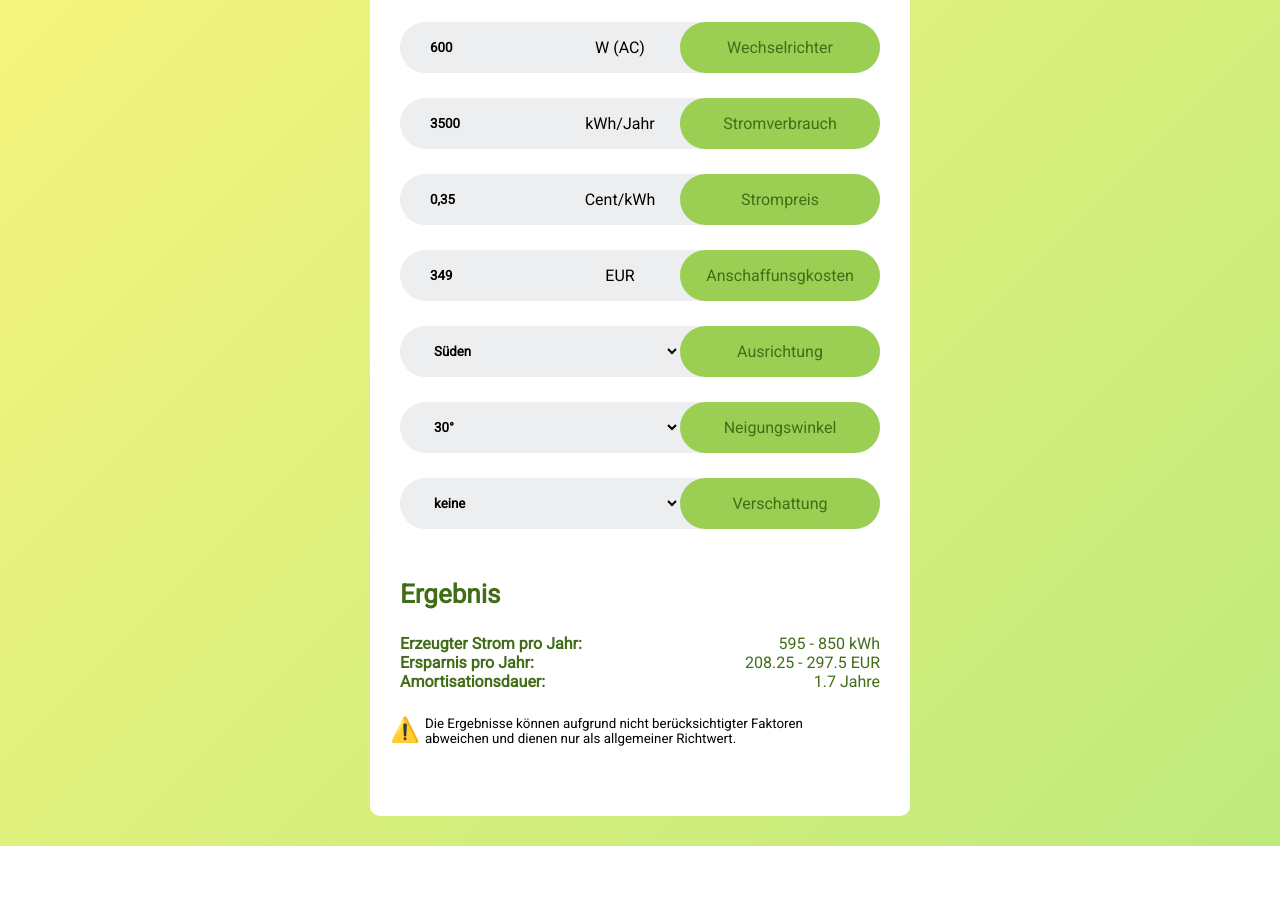
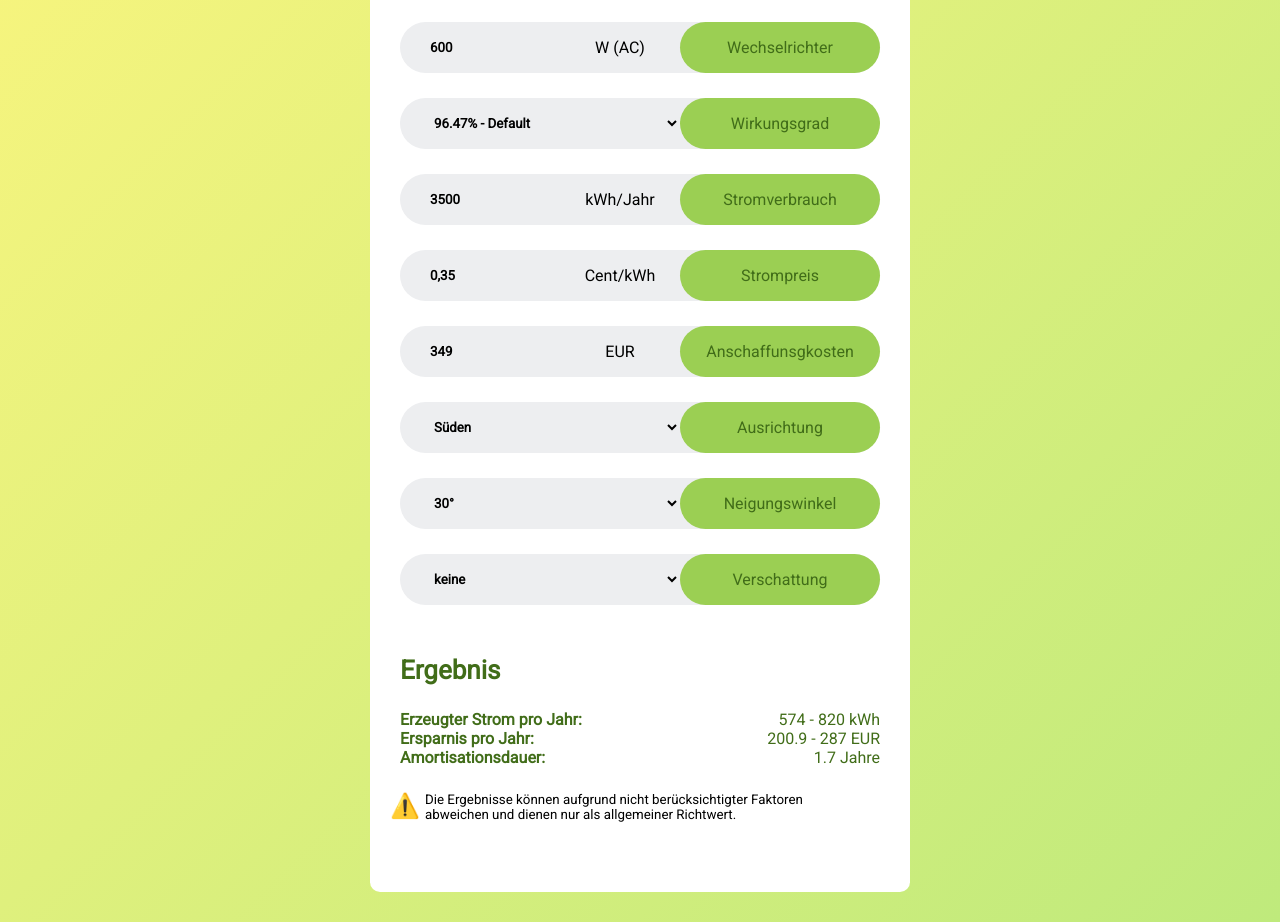
Before and after one commit to DaveBeusing/BalkonkraftwerkRenditeRechner, a plain HTML site: page index.html in a window 1280 px wide. Shown: the part 388-1310 px from the top of the page. Before the commit the page ends 1234 px from the top, so only its background shows below. Drawn offline with Linux system fonts and the light colour scheme.

Commit message:
Add inverter efficiency

```diff
--- a/assets/js/bkw.js
+++ b/assets/js/bkw.js
@@ -35,6 +35,7 @@ export default class BKW {
 			module_watt : document.getElementById( 'module_watt' ),
 			module_count : document.getElementById( 'module_count' ),
 			inverter_wp : document.getElementById( 'inverter_wp' ),
+			inverter_efficiency : document.getElementById( 'inverter_efficiency' ),
 			yearly_usage : document.getElementById( 'yearly_usage' ),
 			price_kwh : document.getElementById( 'price_kwh' ),
 			acquisition_costs : document.getElementById( 'acquisition_costs' ),
@@ -75,6 +76,7 @@ export default class BKW {
 	 *
 	 */
 	calculate(){
+		let inverter_efficiency = this.parse(this.elements.inverter_efficiency.value);
 		let shading_factor = this.parse(this.elements.shading.value);
 		let tilt_factor = this.parse(this.elements.tilt.value);
 		if( this.debug ) console.log( 'tilt_factor', tilt_factor );
@@ -83,8 +85,8 @@ export default class BKW {
 		let yearly_costs = ( this.elements.yearly_usage.value * this.parse( this.elements.price_kwh.value ) );
 		if( this.debug ) console.log( 'yearly_costs', yearly_costs );
 		let generated_electricity = {
-			minimum : ( peak_watt * this.factor.min * this.elements.orientation.value * tilt_factor * shading_factor ),
-			maximum : ( peak_watt * this.factor.max * this.elements.orientation.value * tilt_factor * shading_factor )
+			minimum : ( peak_watt * this.factor.min * this.elements.orientation.value * tilt_factor * shading_factor * inverter_efficiency ),
+			maximum : ( peak_watt * this.factor.max * this.elements.orientation.value * tilt_factor * shading_factor * inverter_efficiency )
 		};
 		if( this.debug ) console.log( 'generated_electricity', generated_electricity.minimum, generated_electricity.maximum );
 		let generated_return = {
--- a/index.html
+++ b/index.html
@@ -30,6 +30,16 @@
 				<input class="bkw-input-text" type="text" value="600" id="inverter_wp">
 				<span class="bkw-input-unit">W (AC)</span>
 				<span class="bkw-input-descriptor">Wechselrichter</span>
+			</div>
+			<div class="bkw-input-wrap">
+				<select class="bkw-input-select" id="inverter_efficiency">
+					<option value="0.9647" selected>96.47% - Default</option>
+					<option value="0.973">97.30% - APSystems</option>
+					<option value="0.961">96.10% - Letrika</option>
+					<option value="0.960">96.00% - Hoymiles</option>
+					<option value="0.930">93.00% - Deye</option>
+				</select>
+				<span class="bkw-input-descriptor">Wirkungsgrad</span>
 			</div>
 			<div class="bkw-input-wrap">
 				<input class="bkw-input-text" type="text" value="3500" id="yearly_usage">
```
Also changed, not shown: assets/img/bkw.png, 1 other file.
